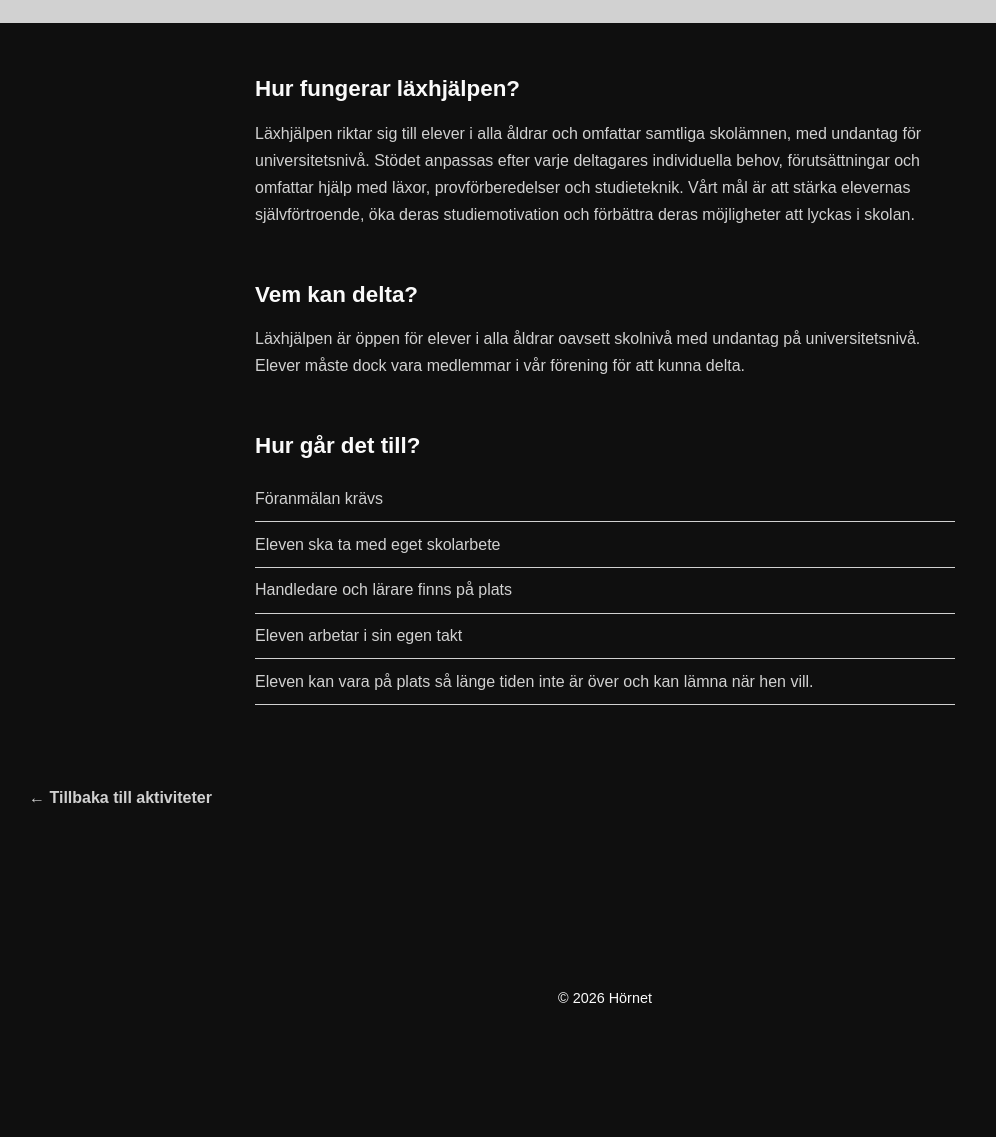
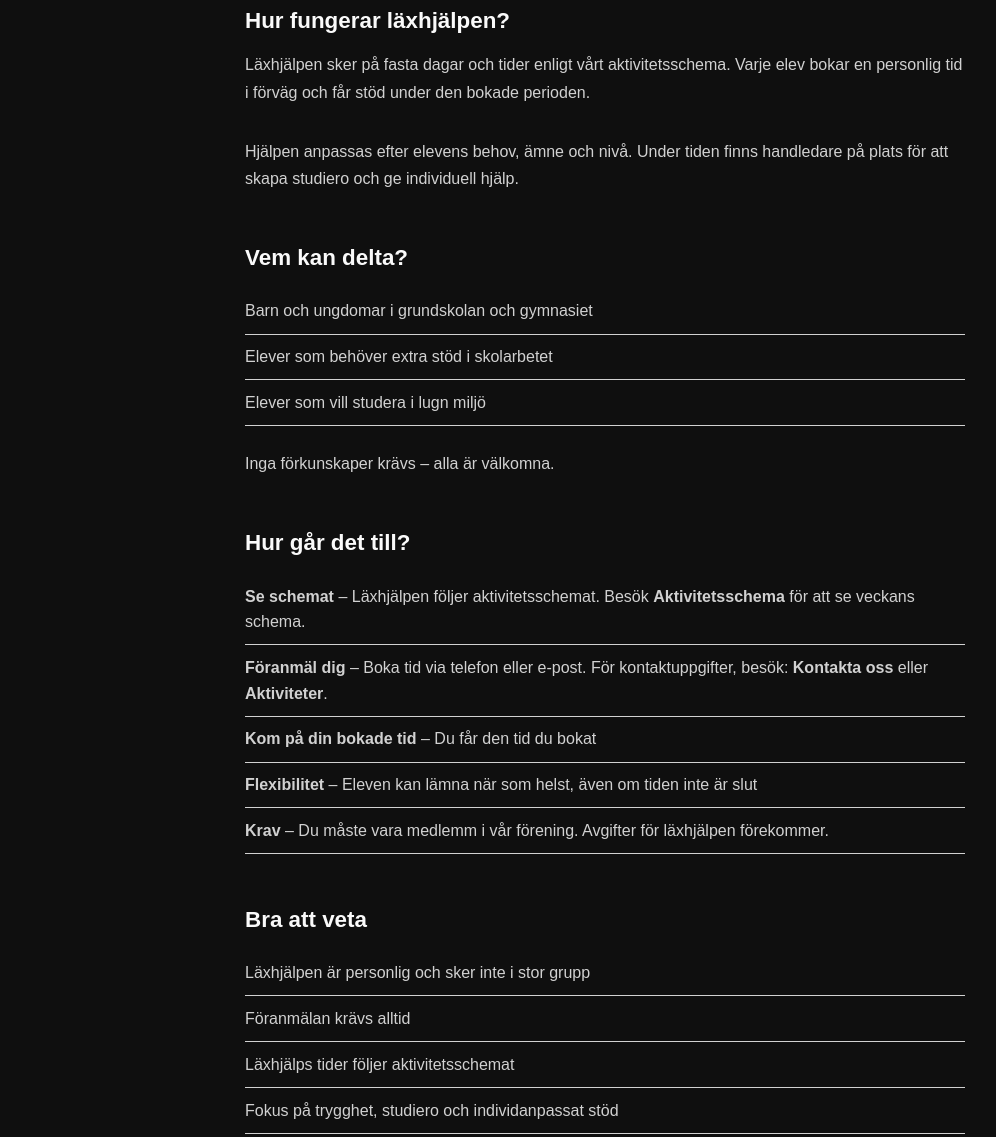
Before and after one commit to punpunmain-oss/HornetWebsite, a plain HTML site: page laxhjalp.html in a window 1280 px wide. Shown: the part 417-1554 px from the top of the page, without its empty margins (35-1031 px from the left). Before the commit the page ends 1459 px from the top, so only its background shows below. Drawn offline with Linux system fonts and the light colour scheme.

Commit message:
big changes part1

```diff
--- a/aktiviteter.css
+++ b/aktiviteter.css
@@ -26,6 +26,13 @@
   font-size: 2rem;
   margin-bottom: 3rem;
   color: #fAFAFA ;
+}
+
+.subtitle p {
+  text-align: center;
+  font-size: 1.1rem;
+  color: #d1d1d1;
+  margin-bottom: 3rem;
 }
 
 .activities-grid {
@@ -179,12 +186,12 @@
 }
 
 .activity-content {
-  padding: 3rem 0 5rem;
+  padding: 4rem 0 6rem;
   background-color: #0f0f0f;
 }
 
 .activity-info {
-  max-width: 700px;
+  max-width: 720px;
   margin: 0 auto 3rem;
 }
 
@@ -197,17 +204,31 @@
 .activity-info p {
   line-height: 1.7;
   color: #D1D1D1;
+  margin-bottom: 2rem;
 }
 
 .activity-list {
   list-style: none;
   padding-left: 0;
+  margin-bottom: 1.5rem;
 }
 
 .activity-list li {
   padding: 0.6rem 0;
   border-bottom: 1px solid #D1D1D1;
   color: #D1D1D1;
+}
+
+.activity-list a {
+  color: #d1d1d1;
+  text-decoration: none;
+  font-weight: 600;
+  transition: color 0.3s ease;
+}
+
+.activity-list a:hover {
+  color: #d1d1d1;
+  text-decoration: underline;
 }
 
 .back-link {
@@ -227,17 +248,8 @@
   color: #D1D1D1;
 }
 
-.activity-list ul li {
-  margin-top: 1rem;
+.activity-content ul li {
   color: #D1D1D1;
-}
-
-ul li {
-  color: #D1D1D1;
-}
-
-.activity-info p {
-  margin-bottom: 2rem;
 }
 
 @keyframes linkFadeIn {
--- a/laxhjalp.html
+++ b/laxhjalp.html
@@ -4,21 +4,24 @@
   <meta charset="UTF-8">
   <meta name="viewport" content="width=device-width, initial-scale=1.0">
   <title>Läxhjälp – Hörnet</title>
+
   <link rel="stylesheet" href="global.css">
   <link rel="stylesheet" href="aktiviteter.css">
 </head>
 <body>
+
 <div class="page-load">
+
 <header class="site-header">
   <nav class="nav">
     <a href="index.html" class="logo">HÖRNET</a>
+
     <ul class="nav-links">
-      <li><a href="nyheter.html" class="active">Nyheter</a></li>
+      <li><a href="nyheter.html">Nyheter</a></li>
       <li><a href="om-oss.html">Om oss</a></li>
       <li><a href="styrelse.html">Styrelsen</a></li>
       <li><a href="aktiviteter.html">Aktiviteter</a></li>
       <li><a href="kontakt.html">Kontakta oss</a></li>
-      <li><a href="avgifter.html">Medlemskap och Avgifter</a></li>
     </ul>
   </nav>
 </header>
@@ -28,7 +31,10 @@
   <section class="activity-hero">
     <div class="container">
       <h1>Läxhjälp</h1>
-      <p>Vi erbjuder en kompletterande form av stöd genom läxhjälp för våra medlemmar. Verksamheten fungerar som ett extra stöd utöver skolan och syftar till att hjälpa elever att nå sina mål och stärka sina kunskaper. Våra lärare och handledare har relevant kompetens och erfarenhet inom olika ämnen och skapar en trygg, inkluderande och motiverande studiemiljö.</p>
+      <p>
+        Personlig läxhjälp enligt schema.
+        Boka tid i förväg och få stöd i en lugn och trygg miljö.
+      </p>
     </div>
   </section>
 
@@ -38,25 +44,54 @@
       <div class="activity-info">
         <h2>Hur fungerar läxhjälpen?</h2>
         <p>
-          Läxhjälpen riktar sig till elever i alla åldrar och omfattar samtliga skolämnen, med undantag för universitetsnivå. Stödet anpassas efter varje deltagares individuella behov, förutsättningar och omfattar hjälp med läxor, provförberedelser och studieteknik. Vårt mål är att stärka elevernas självförtroende, öka deras studiemotivation och förbättra deras möjligheter att lyckas i skolan.
+          Läxhjälpen sker på fasta dagar och tider enligt vårt aktivitets­schema.
+          Varje elev bokar en personlig tid i förväg och får stöd under den bokade perioden.
+        </p>
+        <p>
+          Hjälpen anpassas efter elevens behov, ämne och nivå. Under tiden finns
+          handledare på plats för att skapa studiero och ge individuell hjälp.
         </p>
       </div>
 
       <div class="activity-info">
         <h2>Vem kan delta?</h2>
+        <ul class="activity-list">
+          <li>Barn och ungdomar i grundskolan och gymnasiet</li>
+          <li>Elever som behöver extra stöd i skolarbetet</li>
+          <li>Elever som vill studera i lugn miljö</li>
+        </ul>
         <p>
-          Läxhjälpen är öppen för elever i alla åldrar oavsett skolnivå med undantag på universitetsnivå. Elever måste dock vara medlemmar i vår förening för att kunna delta.
+          Inga förkunskaper krävs – alla är välkomna.
         </p>
       </div>
 
       <div class="activity-info">
         <h2>Hur går det till?</h2>
         <ul class="activity-list">
-          <li>Föranmälan krävs</li>
-          <li>Eleven ska ta med eget skolarbete</li>
-          <li>Handledare och lärare finns på plats</li>
-          <li>Eleven arbetar i sin egen takt</li>
-          <li>Eleven kan vara på plats så länge tiden inte är över och kan lämna när hen vill.</li>
+          <li>
+            <strong>Se schemat</strong> – Läxhjälpen följer aktivitets­schemat. Besök <a href="schema.html">Aktivitetsschema</a> för att se veckans schema.
+          </li>
+          <li>
+            <strong>Föranmäl dig</strong> – Boka tid via telefon eller e-post. För kontaktuppgifter, besök: <a href="kontakt.html">Kontakta oss</a> eller <a href="aktiviteter.html">Aktiviteter</a>.
+          </li>
+          <li>
+            <strong>Kom på din bokade tid</strong> – Du får den tid du bokat
+          </li>
+          <li>
+            <strong>Flexibilitet</strong> – Eleven kan lämna när som helst,
+            även om tiden inte är slut
+          </li>
+          <li><strong>Krav</strong> – Du måste vara medlemm i vår förening. Avgifter för läxhjälpen förekommer.</li>
+        </ul>
+      </div>
+
+      <div class="activity-info">
+        <h2>Bra att veta</h2>
+        <ul class="activity-list">
+          <li>Läxhjälpen är personlig och sker inte i stor grupp</li>
+          <li>Föranmälan krävs alltid</li>
+          <li>Läxhjälps tider följer aktivitets­schemat</li>
+          <li>Fokus på trygghet, studiero och individanpassat stöd</li>
         </ul>
       </div>
 
@@ -70,6 +105,8 @@
 <footer>
   © 2026 Hörnet
 </footer>
+
 </div>
+
 </body>
 </html>
```
Also changed, not shown: Samhallsstod.html (+0 -1 lines), Temakvallar.html (+0 -1 lines), TeoriHjalp.html (+0 -1 lines), aktiviteter.html (+30 -28 lines), avgifter.html (+0 -1 lines), index.html (+0 -1 lines), kontakt.html (+11 -3 lines), nyheter.html (+0 -1 lines), om-oss.html (+0 -1 lines), styrelse.html (+0 -1 lines), aktiviteter.js (deleted), global.js (deleted), index.js (deleted), kontakt.js (deleted), 2 more files.
